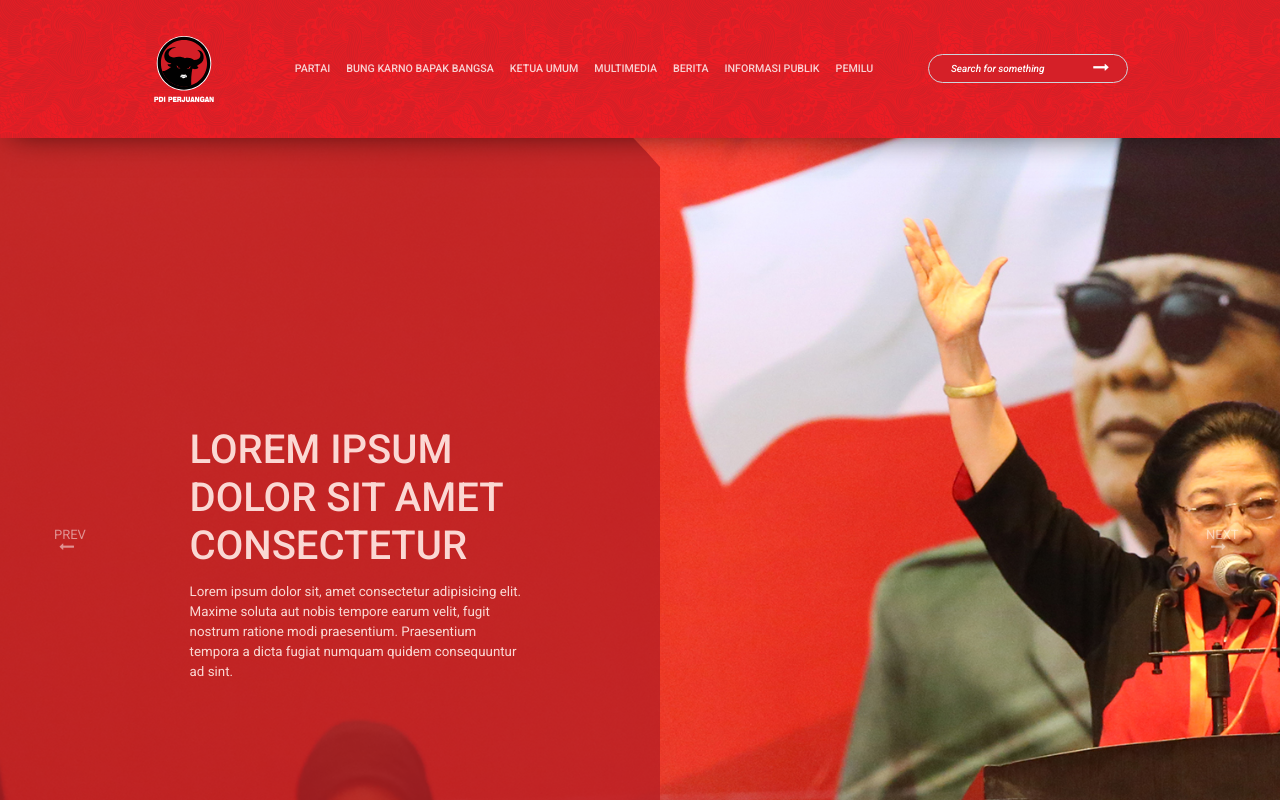
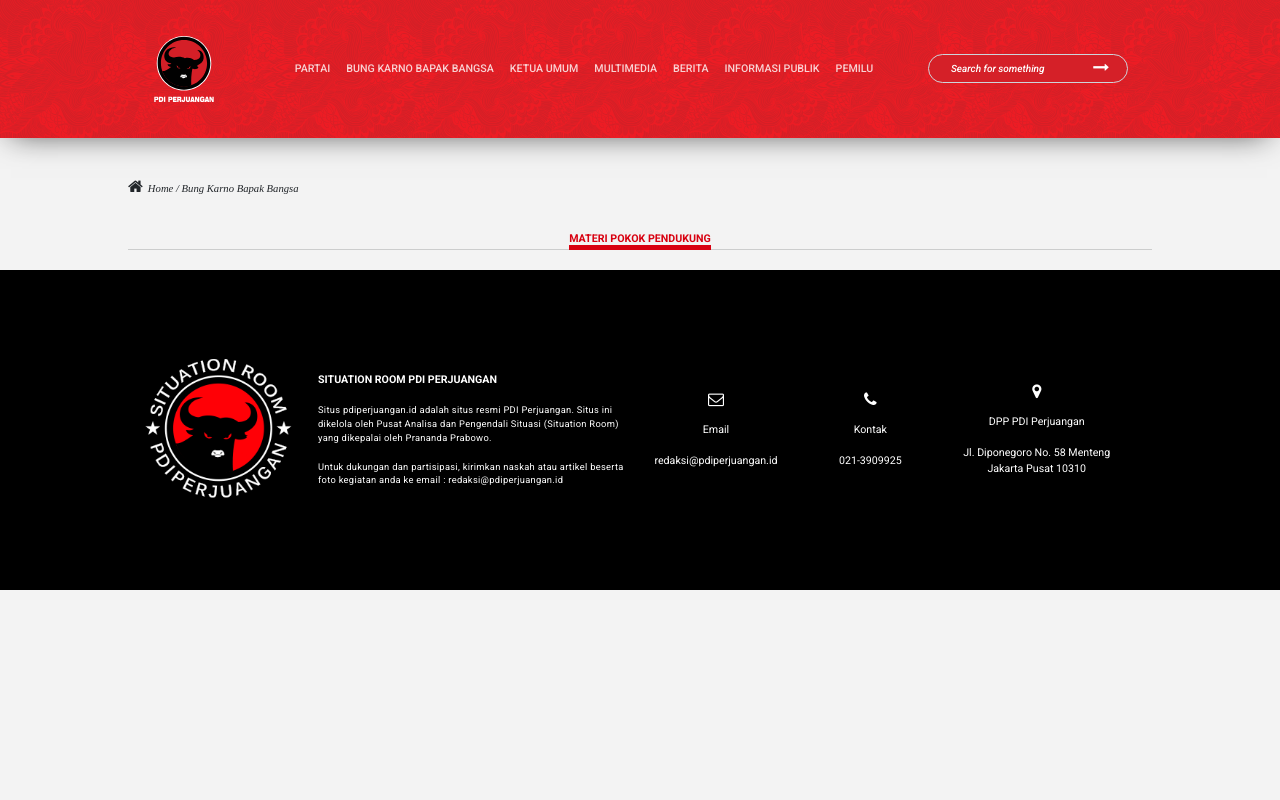
Before and after one commit to jemblonganvalley/pdip, a React (Create React App) app: page /materipokok in a window 1280 px wide. Shown: the top 800 px of the page. Built offline with nearby package versions, Linux system fonts and the light colour scheme.

Commit message:
update 16:11

```diff
--- a/src/App.jsx
+++ b/src/App.jsx
@@ -14,6 +14,7 @@
 import DetailPengurus from './components/pages/detailpengurus/DetailPengurus';
 import Dpd from './components/dpd/Dpd';
 import VideoMedia from './components/pages/videomedia/VideoMedia';
+import MateriPokok from './components/pages/materipokok/MateriPokok';
 
 function App() {
   return (
@@ -22,6 +23,10 @@
       <div className="App">
 
         <Switch>
+
+          <Route path="/materipokok">
+            <MateriPokok/>
+          </Route>
 
           <Route path="/videomedia">
             <VideoMedia/>
--- a/src/components/pages/bkbb/BkbbPage.jsx
+++ b/src/components/pages/bkbb/BkbbPage.jsx
@@ -140,7 +140,8 @@
 
             <div className="btnLihatSemua">
                 <MainButton name="lihat semua"
-                            margin="1rem 0"/>
+                            margin="1rem 0"
+                            pages="/materipokok" />
             </div>
 
             <div className="bannerBkbb">
--- /dev/null
+++ b/src/components/pages/materipokok/MateriPokok.css
@@ -0,0 +1,43 @@
+.wrapperMateri {
+  width: 100%;
+  padding: 20px 10%;
+}
+
+.wrapperMateri .linkedMateri {
+  display: -webkit-box;
+  display: -ms-flexbox;
+  display: flex;
+  -webkit-box-align: center;
+      -ms-flex-align: center;
+          align-items: center;
+  -webkit-box-orient: horizontal;
+  -webkit-box-direction: normal;
+      -ms-flex-direction: row;
+          flex-direction: row;
+  width: 40%;
+  margin-top: 20px;
+}
+
+.wrapperMateri .linkedMateri i span {
+  margin-left: 5px;
+  font-style: italic;
+  font-size: 8pt;
+}
+
+.wrapperMateri .bkbbText {
+  border-bottom: 1px solid rgba(45, 52, 54, 0.2);
+  width: 100%;
+  text-align: center;
+  margin-top: 30px;
+}
+
+.wrapperMateri .bkbbText small {
+  cursor: pointer;
+  color: #d80010;
+  text-align: center;
+  text-transform: uppercase;
+  font-weight: bold;
+  font-size: 8pt;
+  border-bottom: 5.5px solid #d80010;
+}
+/*# sourceMappingURL=MateriPokok.css.map */
--- /dev/null
+++ b/src/components/pages/materipokok/MateriPokok.jsx
@@ -0,0 +1,21 @@
+import React from 'react'
+import './MateriPokok.scss'
+
+const MateriPokok = ()=> {
+    return (
+        <div className="wrapperMateri">
+
+            <div className="linkedMateri">
+                    <i class="fa fa-home">
+                        <span>Home / Bung Karno Bapak Bangsa</span>
+                    </i>
+                </div>
+
+            <div className="bkbbText">
+                <small>Materi Pokok Pendukung</small>
+            </div>
+        </div>
+    )
+}
+
+export default MateriPokok
--- /dev/null
+++ b/src/components/pages/materipokok/MateriPokok.scss
@@ -0,0 +1,40 @@
+.wrapperMateri {
+    width: 100%;
+    padding: 20px 10%;
+
+    .linkedMateri {
+        display: flex;
+        align-items: center;
+        flex-direction: row;
+        width: 40%;
+        margin-top: 20px;
+        // padding: 10px 10%;
+
+        i {
+            span {
+                margin-left: 5px;
+                font-style: italic;
+                font-size: 8pt;
+            }
+        }
+    }
+
+    .bkbbText {
+        border-bottom: 1px solid rgba(45, 52, 54, 0.2);
+        width: 100%;
+        text-align: center;
+        // height: 10vh;
+        margin-top: 30px;
+
+        small {
+            cursor: pointer;
+            color: #d80010;
+            // width: 100%;
+            text-align: center;
+            text-transform: uppercase;
+            font-weight: bold;
+            font-size: 8pt;
+            border-bottom: 5.5px solid #d80010;
+        }
+    }
+}
```
Also changed, not shown: 1 other file (tests, documents, lock files or other folders).
